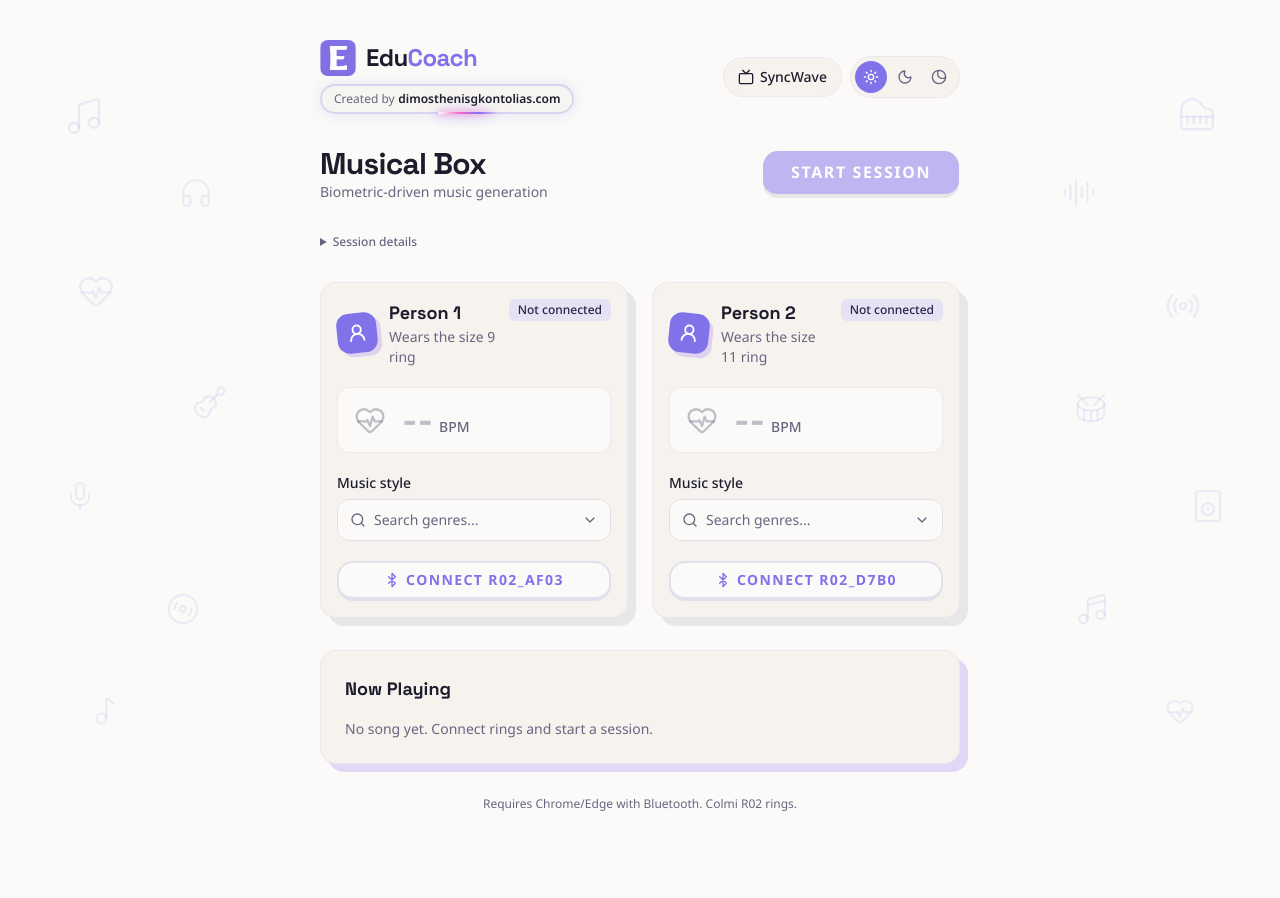
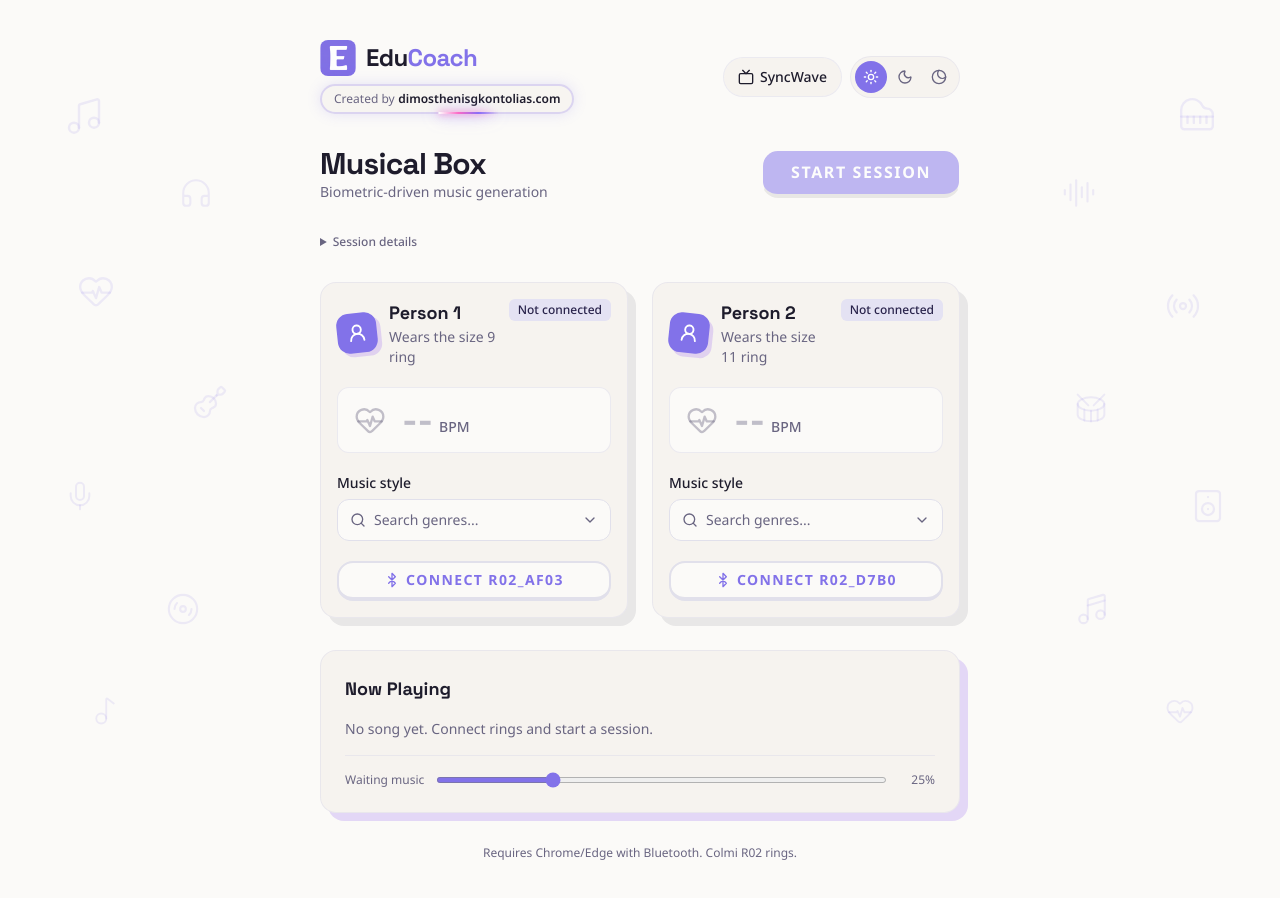
Before and after one commit to dgodolias/suno-musical-box, a Next.js app in the folder webapp/: page / in a window 1280 px wide. Shown: the top 898 px of the page. Before the commit the page ends 852 px from the top, so only its background shows below. Built offline with nearby package versions, Linux system fonts and the light colour scheme.

Commit message:
feat: waiting music (take 2B) with volume slider and fades

```diff
--- a/webapp/app/page.tsx
+++ b/webapp/app/page.tsx
@@ -600,7 +600,6 @@ export default function Home() {
           history={[]}
           generationStatus={shownStatus}
           generationProgress={musicShown ? generationProgress : 0}
-          waiting={musicShown && !currentSong && generationProgress > 0}
           onStarted={songStarted}
           onSongEnd={() => {}}
         />
--- a/webapp/components/music-player.tsx
+++ b/webapp/components/music-player.tsx
@@ -1,6 +1,6 @@
 "use client";
 
-import { useRef, useState, useEffect } from "react";
+import { useCallback, useEffect, useRef, useState, useSyncExternalStore } from "react";
 import { Card, CardContent } from "@/components/ui/card";
 import { Badge } from "@/components/ui/badge";
 import SendSongForm from "@/components/send-song-form";
@@ -18,41 +18,118 @@ interface MusicPlayerProps {
   history: Song[];
   generationStatus: string;
   generationProgress?: number;
-  waiting?: boolean; // the song is on its way, after the recording window
   onStarted?: () => void; // the song has started playing, or cannot
   onSongEnd?: () => void;
 }
 
-// Quiet music on a loop while the song is on its way, from public/; none until
-// one of the three Suno takes is chosen
-const WAITING_MUSIC: string | null = null;
-const WAITING_VOLUME = 0.25;
-const FADE_MS = 1500;
+// Quiet music while the song is on its way: take 2B of three Suno candidates
+// (lo-fi, Rhodes, 2 min). Its volume is the listener's, kept in this browser.
+const WAITING_MUSIC = "/waiting-music.mp3";
+const VOLUME_KEY = "musical-box-waiting-volume";
+const DEFAULT_VOLUME = 0.25;
+const FADE_IN_MS = 2000;
+const FADE_OUT_MS = 1000; // quick, so the song comes straight in
+const END_FADE_S = 2.5; // the track's last seconds fade out before it starts again
 
-// Fades in while `playing`, and out (then pauses) as the song takes over. The
-// fade follows the clock, so a background tab's slow timers still finish it.
-function WaitingMusic({ src, playing }: { src: string; playing: boolean }) {
+// The chosen volume, shared by the slider and the music; also kept in memory
+// for browsers that store nothing
+let volumeInMemory = DEFAULT_VOLUME;
+const volumeListeners = new Set<() => void>();
+function readVolume() {
+  try {
+    const saved = localStorage.getItem(VOLUME_KEY);
+    const value = saved === null ? NaN : Number(saved);
+    if (value >= 0 && value <= 1) return value;
+  } catch {
+    // storage unavailable: memory only
+  }
+  return volumeInMemory;
+}
+function saveVolume(value: number) {
+  volumeInMemory = value;
+  try {
+    localStorage.setItem(VOLUME_KEY, String(value));
+  } catch {
+    // storage unavailable: memory only
+  }
+  for (const listener of volumeListeners) listener();
+}
+function subscribeVolume(listener: () => void) {
+  volumeListeners.add(listener);
+  return () => {
+    volumeListeners.delete(listener);
+  };
+}
+
+// Fades in when the page is first used (browsers allow sound only then) and,
+// as the player is a new one, from the top after New Session; carries on
+// through Start; fades out as soon as the song is ready. At the end of the
+// track it fades out and comes back in from the top. The fades follow the
+// clock, so a background tab's slower timers still finish them.
+function WaitingMusic({ playing, volume }: { playing: boolean; volume: number }) {
   const audioRef = useRef<HTMLAudioElement>(null);
+  const mix = useRef({ gain: 0, from: 0, to: 0, at: 0, ms: 1, volume, playing });
+  const fadeTo = useCallback((to: number, ms: number) => {
+    const m = mix.current;
+    Object.assign(m, { from: m.gain, to, at: Date.now(), ms });
+  }, []);
+  // Plays on from where the track is, fading in
+  const begin = useCallback(() => {
+    const audio = audioRef.current;
+    if (!audio || !mix.current.playing) return;
+    audio.play().then(() => fadeTo(1, FADE_IN_MS), () => {});
+  }, [fadeTo]);
+
   useEffect(() => {
-    const audio = audioRef.current;
-    if (!audio || (!playing && audio.paused)) return;
-    if (playing && audio.paused) {
-      audio.volume = 0;
-      audio.play().catch(() => {});
+    mix.current.volume = volume;
+  }, [volume]);
+
+  useEffect(() => {
+    mix.current.playing = playing;
+    if (!playing) {
+      fadeTo(0, FADE_OUT_MS);
+      return;
     }
-    const from = audio.volume;
-    const to = playing ? WAITING_VOLUME : 0;
-    const startedAt = Date.now();
+    begin();
+    // Until the page has been used the browser refuses: the first press starts it
+    const retry = () => {
+      if (audioRef.current?.paused) begin();
+    };
+    window.addEventListener("pointerdown", retry);
+    window.addEventListener("keydown", retry);
+    return () => {
+      window.removeEventListener("pointerdown", retry);
+      window.removeEventListener("keydown", retry);
+    };
+  }, [playing, begin, fadeTo]);
+
+  useEffect(() => {
     const timer = setInterval(() => {
-      const t = Math.min(1, (Date.now() - startedAt) / FADE_MS);
-      audio.volume = from + (to - from) * t;
-      if (t < 1) return;
-      clearInterval(timer);
-      if (!playing) audio.pause();
+      const audio = audioRef.current;
+      const m = mix.current;
+      if (!audio) return;
+      const t = Math.min(1, (Date.now() - m.at) / m.ms);
+      m.gain = m.from + (m.to - m.from) * t;
+      // The last seconds of the track fade out; onEnded starts it again
+      if (m.playing && m.to === 1 && audio.duration - audio.currentTime < END_FADE_S) fadeTo(0, END_FADE_S * 1000);
+      if (!m.playing && t >= 1 && !audio.paused) audio.pause();
+      audio.volume = Math.min(1, Math.max(0, m.gain * m.volume));
     }, 50);
     return () => clearInterval(timer);
-  }, [playing]);
-  return <audio ref={audioRef} src={src} loop preload="auto" />;
+  }, [fadeTo]);
+
+  return (
+    <audio
+      ref={audioRef}
+      src={WAITING_MUSIC}
+      preload="auto"
+      onEnded={() => {
+        if (!audioRef.current) return;
+        audioRef.current.currentTime = 0;
+        begin();
+      }}
+    />
+  );
 }
 
 export default function MusicPlayer({
@@ -60,7 +137,6 @@ export default function MusicPlayer({
   history,
   generationStatus,
   generationProgress = 0,
-  waiting = false,
   onStarted,
   onSongEnd,
 }: MusicPlayerProps) {
@@ -72,6 +148,7 @@ export default function MusicPlayer({
   const [currentTime, setCurrentTime] = useState(0);
   const [duration, setDuration] = useState(0);
   const [isPlaying, setIsPlaying] = useState(false);
+  const waitingVolume = useSyncExternalStore(subscribeVolume, readVolume, () => DEFAULT_VOLUME);
 
   useEffect(() => {
     if (currentSong && audioRef.current) {
@@ -89,7 +166,7 @@ export default function MusicPlayer({
 
   return (
     <div className="space-y-6">
-      {WAITING_MUSIC && <WaitingMusic src={WAITING_MUSIC} playing={waiting} />}
+      <WaitingMusic playing={!currentSong} volume={waitingVolume} />
       {/* Now playing */}
       <div className="rounded-2xl border border-border/60 bg-card shadow-sticker p-6 space-y-4">
         <div className="flex items-center justify-between">
@@ -185,6 +262,22 @@ export default function MusicPlayer({
             )}
           </div>
         )}
+        {/* The waiting music's volume, for this browser */}
+        <div className="flex items-center gap-3 border-t border-border/60 pt-4 text-xs text-muted-foreground">
+          <label htmlFor="waiting-volume" className="shrink-0">Waiting music</label>
+          <input
+            id="waiting-volume"
+            type="range"
+            min={0}
+            max={1}
+            step={0.05}
+            value={waitingVolume}
+            onChange={(event) => saveVolume(Number(event.target.value))}
+            className="h-1.5 w-full cursor-pointer"
+            style={{ accentColor: "hsl(var(--primary))" }}
+          />
+          <span className="w-9 shrink-0 text-right tabular-nums">{Math.round(waitingVolume * 100)}%</span>
+        </div>
       </div>
 
       {/* History */}
```
Also changed, not shown: 2 other files (tests, documents, lock files or other folders).
